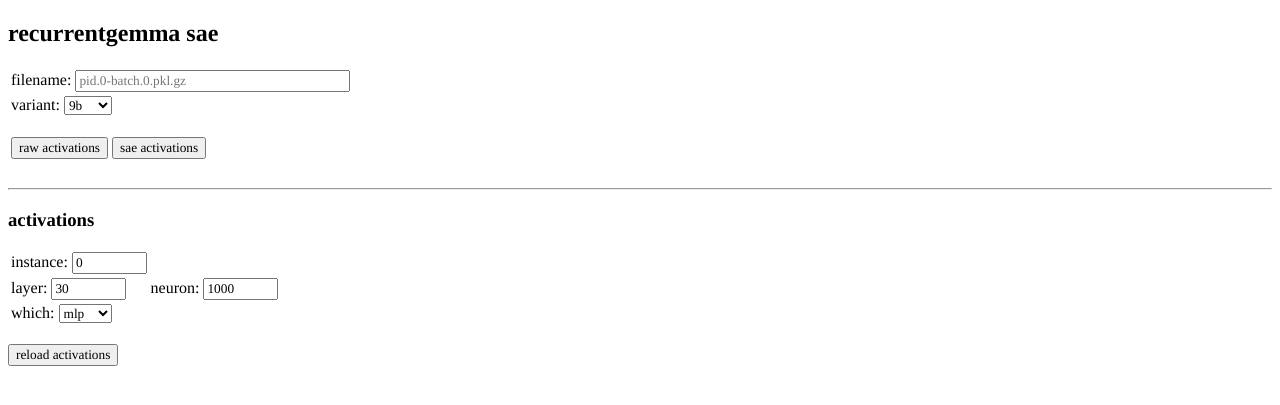
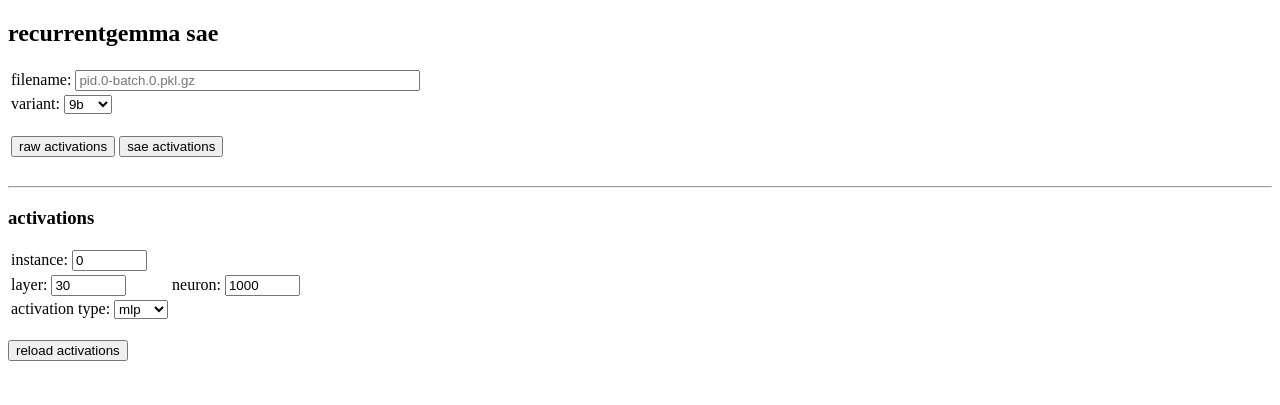
Before and after one commit to TushaarGVS/sae, a Flask app: page / in a window 1280 px wide. Shown: the top 405 px of the page. Run offline with Flask 3, Linux system fonts and the light colour scheme; some libraries are stand-ins or nearby versions.

Commit message:
Update the visualization app

```diff
--- a/visualization/app.py
+++ b/visualization/app.py
@@ -11,8 +11,8 @@ from flask import Flask, request, render_template
 
 import recurrentgemma.array_typing as at
 
-VARIANT: at.Variant = "2b"
-ACTIVATIONS_DIR: str = f"/share/rush/tg352/sae/minipile/{VARIANT}/artefacts"
+DATASET: str = "minipile"
+ACTIVATIONS_DIR: str = f"/share/rush/tg352/sae/{DATASET}"
 
 app = Flask(__name__)
 
@@ -42,17 +42,30 @@ def visualize_raw_activations():
 
     vocab = load_vocab(variant=variant)
     activations_dict = pickle.load(
-        gzip.open(os.path.join(ACTIVATIONS_DIR, filename), "rb")
+        gzip.open(
+            os.path.join(ACTIVATIONS_DIR, f"{variant}/artefacts/{filename}"), "rb"
+        )
     )
     all_input_ids = activations_dict.pop("input_ids")
-    if len(all_input_ids) > 1:
-        print("more than one inst in the file; visualizing only the first inst")
-    activations_dict["tokens"] = [
-        [vocab.IdToPiece(input_id) for input_id in input_ids.tolist()]
-        for input_ids in all_input_ids
-    ]
-    return json.dumps(activations_dict)
+
+    return_dict = {
+        "tokens": [
+            [vocab.IdToPiece(input_id) for input_id in input_ids.tolist()]
+            for input_ids in all_input_ids
+        ]
+    }
+    for key in activations_dict.keys():
+        if key.startswith("blocks"):
+            return_dict[key] = {}
+            for activation_type in activations_dict[key].keys():
+                activation_tensors_list = activations_dict[key][activation_type]
+                if activation_tensors_list is not None:
+                    return_dict[key][activation_type] = [
+                        activations_tensor.tolist()
+                        for activations_tensor in activation_tensors_list
+                    ]
+    return json.dumps(return_dict)
 
 
 if __name__ == "__main__":
-    app.run(8000)
+    app.run(port=8000)
--- a/visualization/templates/base.html
+++ b/visualization/templates/base.html
@@ -24,10 +24,6 @@
     </script>
 
     <style>
-        * {
-            font-family: Times;
-        }
-
         input[type=number] {
             width: 5em;
         }
--- a/visualization/templates/home.html
+++ b/visualization/templates/home.html
@@ -57,10 +57,10 @@ recurrentgemma sae
     </tr>
     <tr>
         <td>
-            <label for="state_type">which:</label>
-            <select id="state_type">
-                <option value="rg-lru">rg-lru</option>
-                <option selected value="mlp">mlp</option>
+            <label for="activation_type">activation type:</label>
+            <select id="activation_type">
+                <option value="rg_lru_states">rg-lru</option>
+                <option selected value="mlp_activations">mlp</option>
             </select>
         </td>
     </tr>
@@ -68,7 +68,7 @@ recurrentgemma sae
 
 <br/>
 <button onclick="reload();">reload activations</button>
-<br/>
+<br/><br/>
 
 <p id="content"></p>
 
@@ -77,7 +77,11 @@ recurrentgemma sae
 
     const content = document.querySelector('#content')
 
+    var activations_dict = null
+
     function visualize_raw_activations() {
+        activations_dict = {}
+
         const filename = document.getElementById("filename").value
         const variant = document.getElementById("variant").value
 
@@ -89,44 +93,60 @@ recurrentgemma sae
                 filename: filename,
                 variant: variant
             },
-            success: visualize,
+            success: set_activations_dict,
         })
+        visualize()
     }
 
     function visualize_sae_activations() {
     }
 
+    function set_activations_dict(response) {
+        activations_dict = JSON.parse(response)
+    }
+
     var _activation_values = []
 
-    function reset() {
-        _activation_values = []
-        content.innerHTML = ""
-    }
-
-    function visualize(response) {
+    function visualize() {
         reset()
 
         const instance = document.getElementById("instance").value
         const layer = document.getElementById("layer").value
         const neuron = document.getElementById("neuron").value
-        const state_type = document.getElementById("state_type").value
+        const activation_type = document.getElementById("activation_type").value
 
-        const activations_dict = JSON.parse(response)
         const tokens = activations_dict["tokens"][instance]
-        const activation_scores = activations_dict[`blocks.${layer}`][state_type][instance]
+        const activation_scores = activations_dict[`blocks.${layer}`][activation_type][instance]
+
+        console.log(`instance=${instance}`)
+        console.log(`layer=${layer}`)
+        console.log(`neuron=${neuron}`)
+        console.log(`activation_type=${activation_type}`)
+
+        const seq_len = document.createElement("span")
+        seq_len.innerHTML = `(sequence length: ${tokens.length})`
+        content.appendChild(seq_len)
+        _activation_values.push(0.0)
+
+        content.appendChild(document.createElement("br"))
+        _activation_values.push(0.0)
+        content.appendChild(document.createElement("br"))
+        _activation_values.push(0.0)
 
         tokens.forEach((token_str, i) => {
             const token = document.createElement("span")
             token.innerText = token_str
-            if (activation_scores[i] < 0) {
+
+            var activation_value = parseFloat(activation_scores[i][neuron])
+            var multiplier = 1.0
+            if (activation_value < 0) {
                 token.classList.add("visualize_neg")
+                _activation_values.push(-1 * activation_value * multiplier)
             } else {
                 token.classList.add("visualize_pos")
+                _activation_values.push(activation_value * multiplier)
             }
             content.appendChild(token)
-
-            var multiplier = 1.0
-            _activation_values.push(activation_scores[i] * multiplier)
         })
         highlight_activations()
     }
@@ -136,6 +156,15 @@ recurrentgemma sae
             node.style.setProperty('--activation', _activation_values[i].toFixed(5))
         })
     }
+
+    function reload() {
+        visualize()
+    }
+
+    function reset() {
+        _activation_values = []
+        content.innerHTML = ""
+    }
 </script>
 </body>
 {% endblock %}
```
